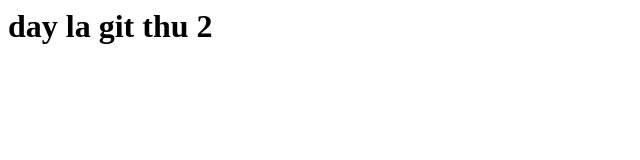
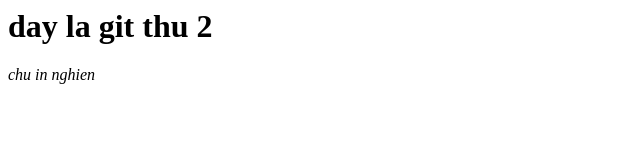
Before and after one commit to nhdang29/ct30002, a plain HTML site: page index.html in a window 1280 px wide. Shown: the full height of the page, 0-640 px from the left. Drawn offline with Linux system fonts and the light colour scheme.

Commit message:
update index.html

```diff
--- a/index.html
+++ b/index.html
@@ -1 +1,2 @@
 <h1>day la git thu 2</h1>
+<i>chu in nghien</i>
```
